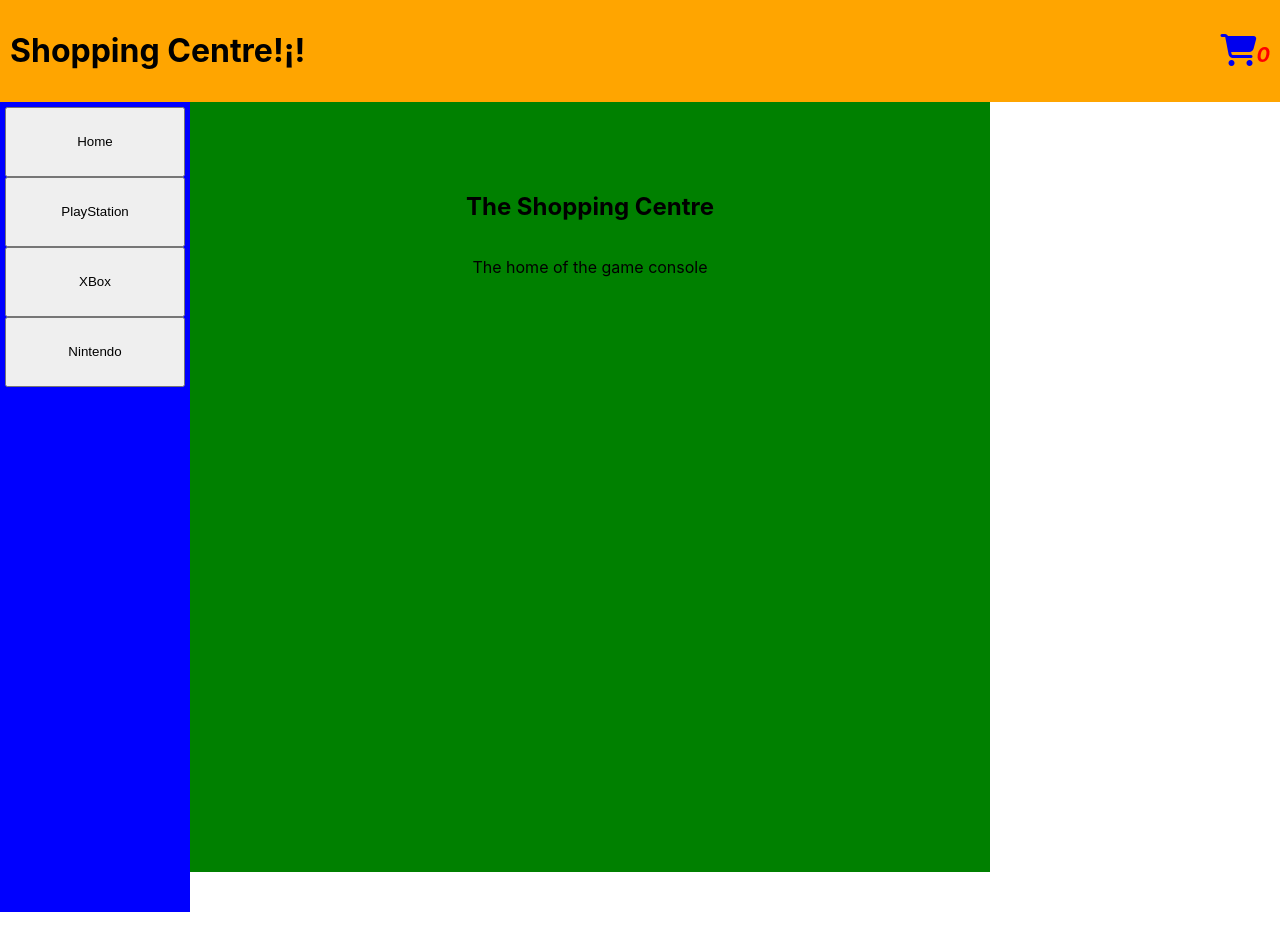
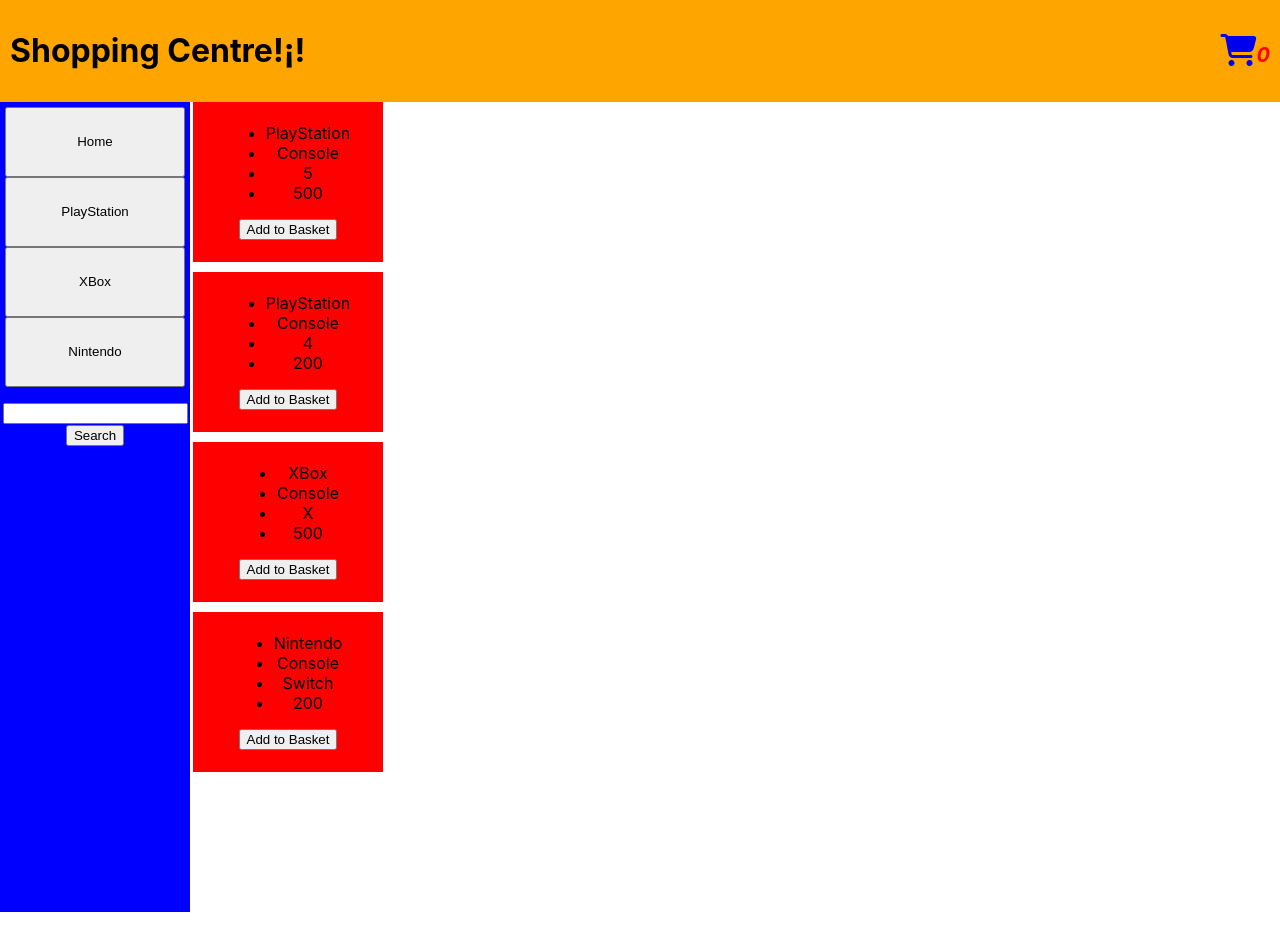
Before and after one commit to ababakhanlou/the-shopping-centre, a React (Create React App) app: page / in a window 1280 px wide. Built offline with nearby package versions, Linux system fonts and the light colour scheme.

Commit message:
feat: Seaarch functionality and code cleanup

```diff
--- a/src/App.js
+++ b/src/App.js
@@ -5,7 +5,7 @@
 import TopBar from "./components/TopBar";
 import SideBar from "./components/SideBar";
 import WelcomeTile from "./components/WelcomeTile";
-import inventory from "./services/inventory";
+import { getItemByBrand, getItemBySearch } from "./services/inventory";
 import ProductTile from "./components/ProductTile";
 import Checkout from "./components/Checkout";
 
@@ -23,11 +23,16 @@
 `;
 
 function App() {
+  const baseCategories = ["Home", "XBox", "PlayStation", "Nintendo"];
   const category = useSelector((state) => state.selectedCategory);
 
   const [filteredStock, setFilteredStock] = useState([]);
   useEffect(() => {
-    setFilteredStock(inventory(category));
+    if (baseCategories.includes(category)) {
+      setFilteredStock(getItemByBrand(category));
+    } else {
+      setFilteredStock(getItemBySearch(category));
+    }
   }, [category]);
 
   return (
--- a/src/components/SideBar.jsx
+++ b/src/components/SideBar.jsx
@@ -1,4 +1,4 @@
-import React from "react";
+import React, { useState } from "react";
 import { useDispatch } from "react-redux";
 import { setCategory } from "../actions/category";
 import styled from "styled-components";
@@ -21,13 +21,23 @@
   width: 180px;
 `;
 
+const StyledSearch = styled.form`
+  padding-top: 15px;
+`;
+
 function SideBar() {
+  const [searchItem, setSearchItem] = useState("");
+  const handleSubmit = (evt) => {
+    evt.preventDefault();
+    if (!!searchItem) changeLink(searchItem);
+  };
+
   const dispatch = useDispatch();
   const chooseCategory = (payload) => {
     dispatch(setCategory(payload));
   };
 
-  let history = useHistory();
+  const history = useHistory();
 
   const changeLink = (page) => {
     chooseCategory(page);
@@ -49,6 +59,15 @@
       <StyledButton onClick={() => changeLink("Nintendo")}>
         Nintendo
       </StyledButton>
+
+      <StyledSearch onSubmit={handleSubmit}>
+        <input
+          type="text"
+          value={searchItem}
+          onChange={(e) => setSearchItem(e.target.value)}
+        />
+        <input type="submit" value="Search" />
+      </StyledSearch>
     </StyledSideBar>
   );
 }
--- a/src/reducers/category.js
+++ b/src/reducers/category.js
@@ -11,16 +11,14 @@
 };
 
 export const reducer = (state = initialState, action) => {
-  if (action.type === CATEGORY_SELECTED) {
+  switch (action.type) {
+    case CATEGORY_SELECTED: {
       return { ...state, selectedCategory: action.payload };
-  } else if (action.type === ADD_TO_BASKET) {
+    }
+    case ADD_TO_BASKET: {
       const basketItem = { ...action.payload, qty: 1 };
-    const newBasket = state.basket.filter(
-      (item) => item.item !== action.payload.item
-    );
-    const stateItem = state.basket.find(
-      (item) => item.item === action.payload.item
-    );
+      const newBasket = createNewBasket(state.basket, action.payload.item);
+      const stateItem = createStateItem(state.basket, action.payload.item);
 
       if (!!stateItem) {
         basketItem.qty = stateItem.qty + 1;
@@ -29,17 +27,14 @@
       newBasket.sort(compare);
 
       return { ...state, basket: [...newBasket] };
-  } else if (action.type === REMOVE_FROM_BASKET) {
-    const newBasket = state.basket.filter(
-      (item) => item.item !== action.payload
-    );
+    }
+    case REMOVE_FROM_BASKET: {
+      const newBasket = createNewBasket(state.basket, action.payload);
       return { ...state, basket: newBasket };
-  } else if (action.type === DEDUCT_FROM_BASKET) {
-    const stateItem = state.basket.find((item) => item.item === action.payload);
-    const newBasket = state.basket.filter(
-      (item) => item.item !== action.payload
-    );
-
+    }
+    case DEDUCT_FROM_BASKET: {
+      const newBasket = createNewBasket(state.basket, action.payload);
+      const stateItem = createStateItem(state.basket, action.payload);
       if (stateItem.qty === 1) {
         return { ...state, basket: newBasket };
       }
@@ -53,10 +48,12 @@
 
       return { ...state, basket: newBasket };
     }
+    default:
       return state;
+  }
 };
 
-function compare(a, b) {
+const compare = (a, b) => {
   if (a.item < b.item) {
     return -1;
   }
@@ -64,4 +61,10 @@
     return 1;
   }
   return 0;
-}
+};
+
+const createNewBasket = (basket, payloadItem) =>
+  basket.filter((item) => item.item !== payloadItem);
+
+const createStateItem = (basket, payloadItem) =>
+  basket.find((item) => item.item === payloadItem);
--- a/src/services/inventory.js
+++ b/src/services/inventory.js
@@ -1,4 +1,3 @@
-function inventory(brand) {
 const stock = [
   {
     brand: "PlayStation",
@@ -30,7 +29,12 @@
   },
 ];
 
+export function getItemByBrand(brand) {
   return stock.filter((item) => item.brand === brand);
 }
 
-export default inventory;
+export function getItemBySearch(displayName) {
+  return stock.filter((item) =>
+    item.displayName.toLowerCase().includes(displayName.toLowerCase())
+  );
+}
```
Also changed, not shown: 2 other files (tests, documents, lock files or other folders). Lines whose indentation alone changed are shown as unchanged.
